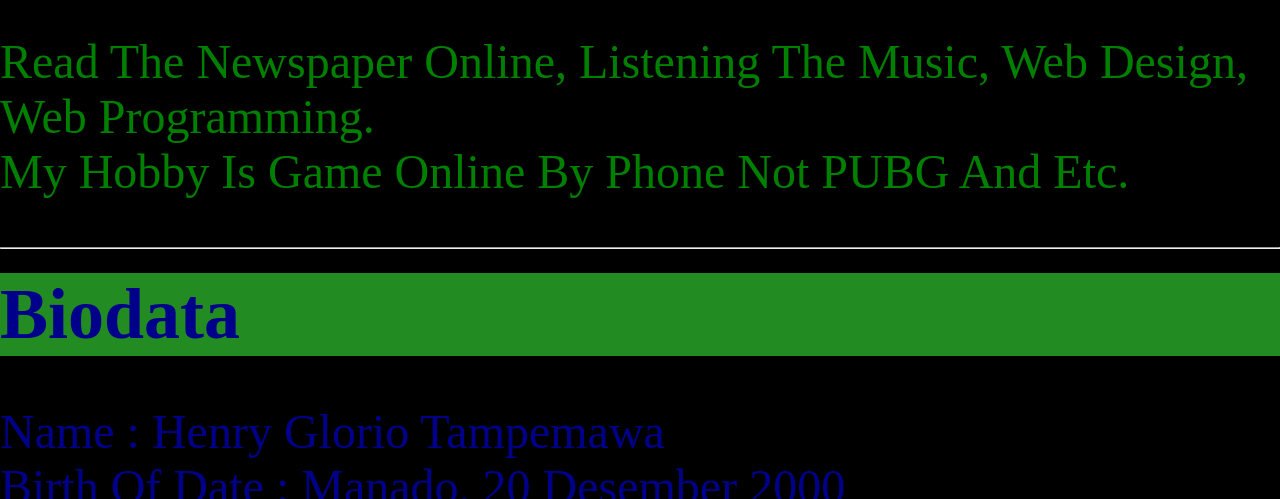
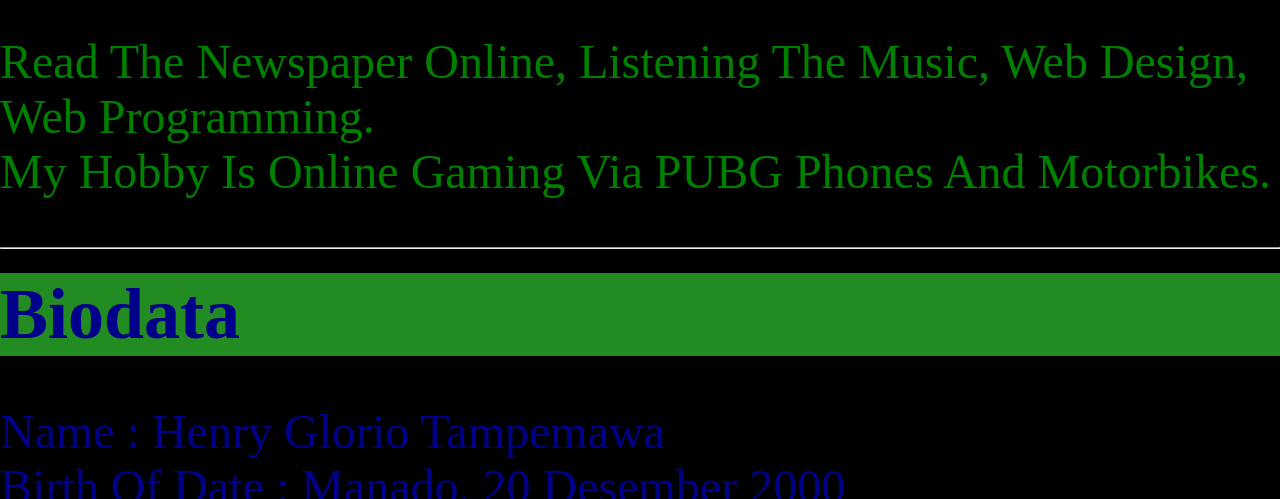
Before and after one commit to gloriohenry/CV, a plain HTML site: page index.html in a window 1280 px wide. Shown: the part 601-1100 px from the top of the page. Drawn offline with Linux system fonts and the light colour scheme.

Commit message:
Update index.html

```diff
--- a/index.html
+++ b/index.html
@@ -55,7 +55,7 @@
         <span style="color: green">
         Read the newspaper online, Listening the music, Web Design, Web Programming.
         <br>
-        My hobby is game online by phone not PUBG and etc.</span>
+        My hobby is online gaming via PUBG phones and motorbikes.</span>
     </p>
     <p></p>
 <script src="index.js"></script>
```
